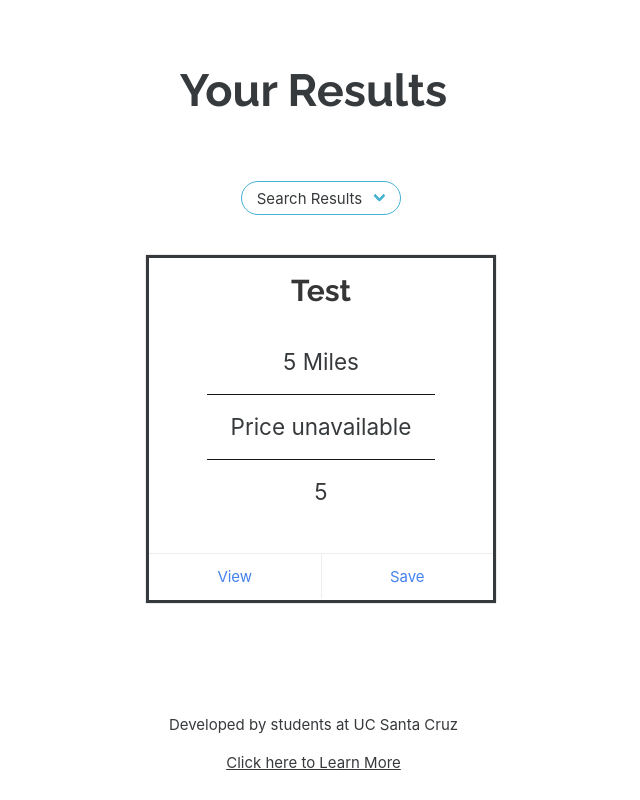
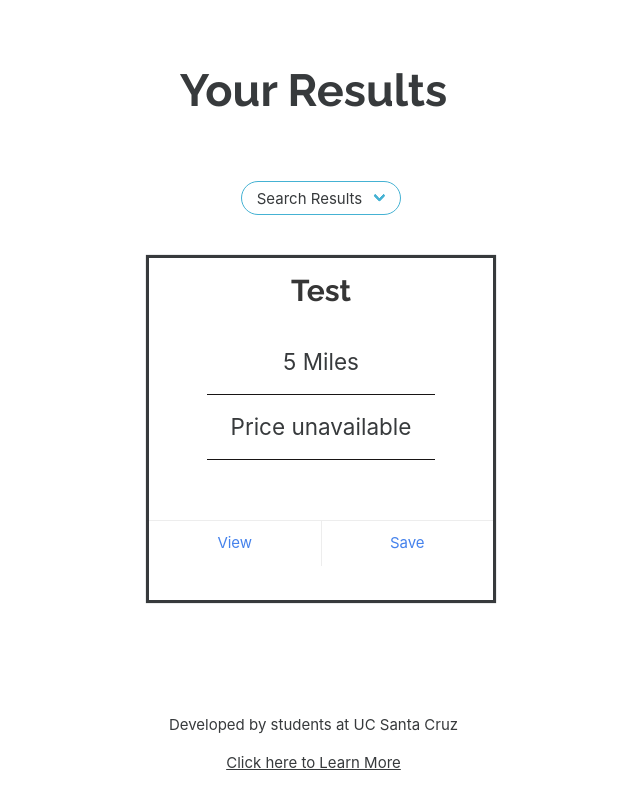
Before and after one commit to krishnakpandian/CSE-115, a React (Create React App) app: page /#/ in a window 1280 px wide. Shown: the part 1025-1825 px from the top of the page, without its empty margins (319-959 px from the left). Built offline with nearby package versions, Linux system fonts and the light colour scheme.

Commit message:
Toggle should work for both saved and search results

```diff
--- a/src/Views/Home.tsx
+++ b/src/Views/Home.tsx
@@ -12,7 +12,7 @@ import { results, props } from "../components/Results/result-body";
 
 const Home = () => {
   const [data, setData] = useState<props>({
-    results: [{ cityName: "Test", distance: 5, travelTime: 5, averageCost: -1 }],
+    results: [{ cityName: "Test", distance: 5, travelTime: "", averageCost: -1 }],
     statusCode: 0,
     message: "",
     lat: 0,
@@ -31,13 +31,19 @@ const Home = () => {
     console.log(data);
   }, [data]);
 
+
+  const card = {
+    saved: data,
+    actual: data
+  }
+
   return (
     <div className="App">
       <NavbarTop />
       <Search data={data} setData={updateData} />
       <NavbarMiddle />
       <MapResult {...data} />
-      <SaveToggle {...data} />
+      <SaveToggle {...card} />
       <NavbarBottom />
     </div>
   );
--- a/src/components/Results/result-body.tsx
+++ b/src/components/Results/result-body.tsx
@@ -7,7 +7,7 @@ import "./result-body.css"
 export interface results {
   cityName: string,
   distance?: number,
-  travelTime?: number,
+  travelTime?: string,
   averageCost?: number
 }
 
--- a/src/components/Results/saveToggle.tsx
+++ b/src/components/Results/saveToggle.tsx
@@ -5,17 +5,22 @@ import ResultBody from "./result-body"
 export interface results {
     cityName: string,
     distance?: number,
-    travelTime?: number,
+    travelTime?: string,
     averageCost?: number
 }
 
-export interface props {
+export interface card {
     results: results[],
     statusCode: number,
     message: string,
     lat: number,
     lng: number,
     address: string
+}
+
+export interface props {
+    saved: card,
+    actual: card
 }
 
 type state = {
@@ -38,7 +43,8 @@ class SaveToggle extends Component<props, state> {
                         <option value='saved'>Saved Results</option>
                     </select>
                 </div>
-                <ResultBody viewState="search" currentState={this.state.searchState} {...this.props} />
+                <ResultBody viewState="search" currentState={this.state.searchState} {...this.props.actual} />
+                <ResultBody viewState="saved" currentState={this.state.searchState} {...this.props.saved} />
             </div >
         )
     }
```
